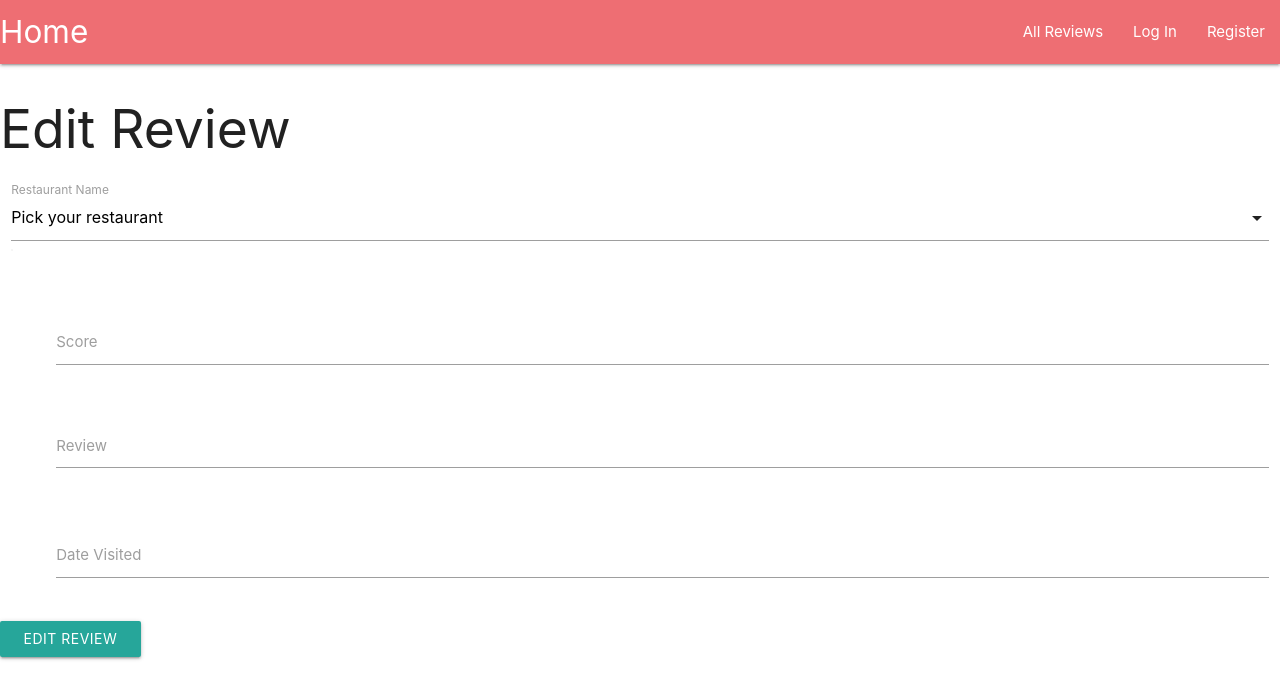
After one commit to emilija-smitaite/review-a-restaurant, a Flask app: template templates/edit_review.html in a window 1280 px wide. The commit adds this page. Shown: the top 699 px of the page. Run offline with Flask 2, Linux system fonts and the light colour scheme; the template is opened without the code that fills it, so the values that code supplies are empty; some libraries are stand-ins or nearby versions.

Commit message:
Wire up Edit review button

```diff
--- a/app.py
+++ b/app.py
@@ -117,6 +117,14 @@ def add_review():
     return render_template("add_review.html", restaurants=restaurants)
 
 
+@app.route("/edit_review/<review_id>", methods=["GET", "POST"])
+def edit_review(review_id):
+    review = mongo.db.reviews.find_one({"_id": ObjectId(review_id)})
+
+    restaurants = mongo.db.restaurants.find().sort("restaurant_name", 1)
+    return render_template("edit_review.html", review=review, restaurants=restaurants)
+
+
 if __name__ == "__main__":
     app.run(host=os.environ.get("IP"),
             port=int(os.environ.get("PORT")),
--- a/templates/all_reviews.html
+++ b/templates/all_reviews.html
@@ -15,7 +15,7 @@
                 {{ review.review_text }}<br>
                 {{ review.date }}<br>
                 by: {{ review.posted_by }}<br>
-                <a class="waves-effect waves-light btn-small">Edit</a>
+                <a href="{{ url_for('edit_review', review_id=review._id) }}" class="waves-effect waves-light btn-small">Edit</a>
                 <a class="waves-effect waves-light btn-small">Delete</a>
               </div>
 
--- /dev/null
+++ b/templates/edit_review.html
@@ -0,0 +1,50 @@
+{% extends "base.html" %}
+{% block content %}
+
+    <h2>Edit Review</h2>
+
+    <div class="row">
+        <form class="col s12" method="POST" action="{{ url_for('edit_review', review_id=review._id) }}">
+            <div class="row">
+                <div class="input-field col s12">
+                    <select id="restaurant_name" name="restaurant_name" class="validate" required>
+                      <option value="" disabled selected>Pick your restaurant</option>
+                        {% for restaurant in restaurants %}
+                            <option value="{{ restaurant.restaurant_name }}">{{ restaurant.restaurant_name }}</option>
+                        {% endfor %}
+                    </select>
+                    <label for="restaurant_name">Restaurant Name</label>
+                  </div>
+            </div>
+        </div>
+            <div class="row">
+            <div class="input-field col s12">
+              <i class="material-icons prefix"></i>
+              <input id="score" type="text" class="validate" name="score" required>
+              <label for="score">Score</label>
+            </div>
+            </div>
+            <div class="row">
+            <div class="input-field col s12">
+                <i class="material-icons prefix"></i>
+                <textarea id="review_text" type="text" name="review_text" minlength="5"
+                maxlength="350" class="materialize-textarea validate" required></textarea>
+                <label for="review_text">Review</label>
+            </div>
+        </div>
+        <div class="row">
+            <div class="input-field col s12">
+                <i class="material-icons prefix"></i>
+                <input id="date" type="tel" class="validate" name="date" required>
+                <label for="date">Date Visited</label>
+            </div>
+        </div>
+        <div class="row">
+            <button class="btn waves-effect waves-light" type="submit">Edit Review
+                <i class="material-icons right"></i>
+            </button>
+        </div>
+    </form>
+    </div>
+
+{% endblock %}
```
